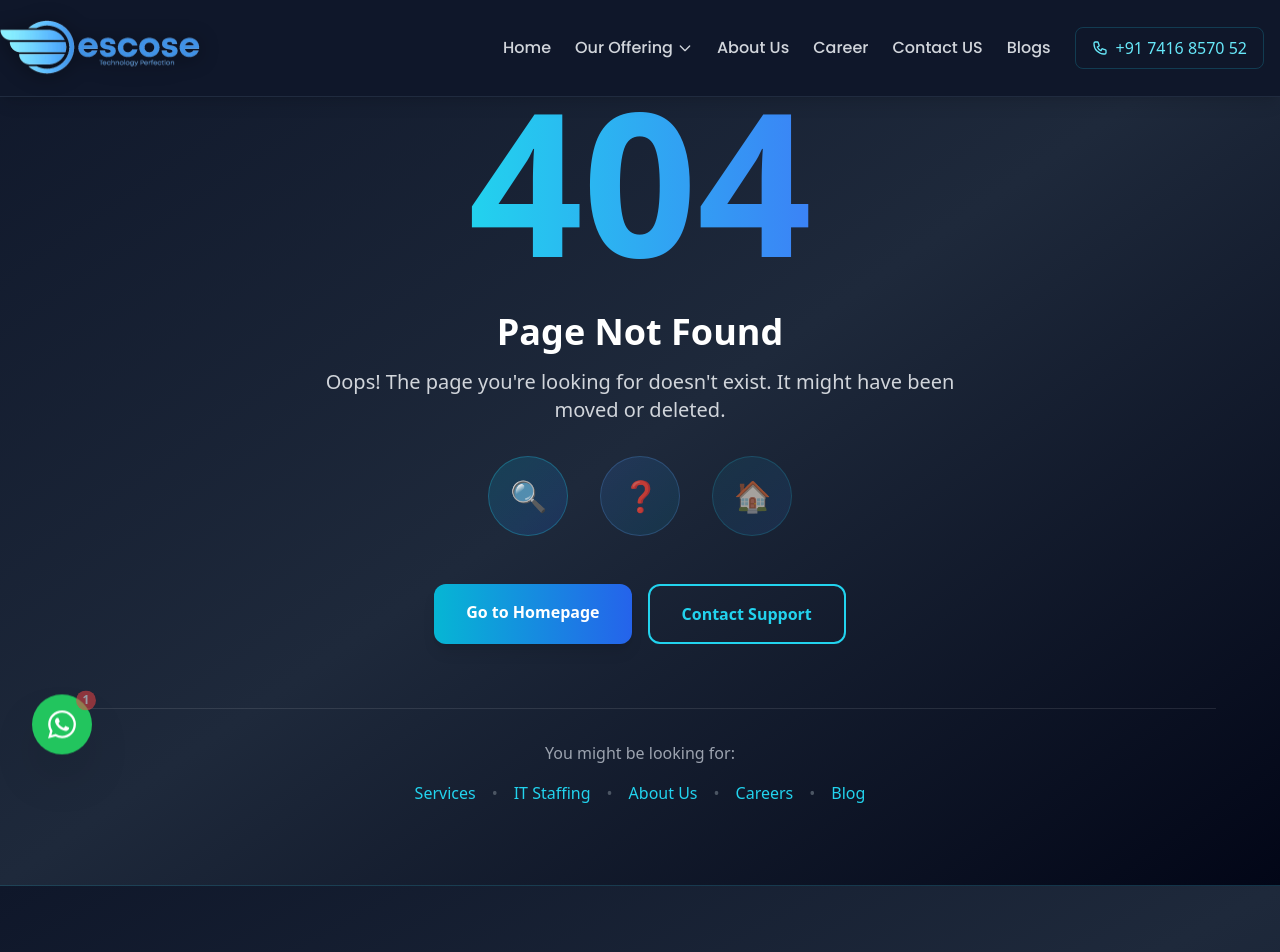
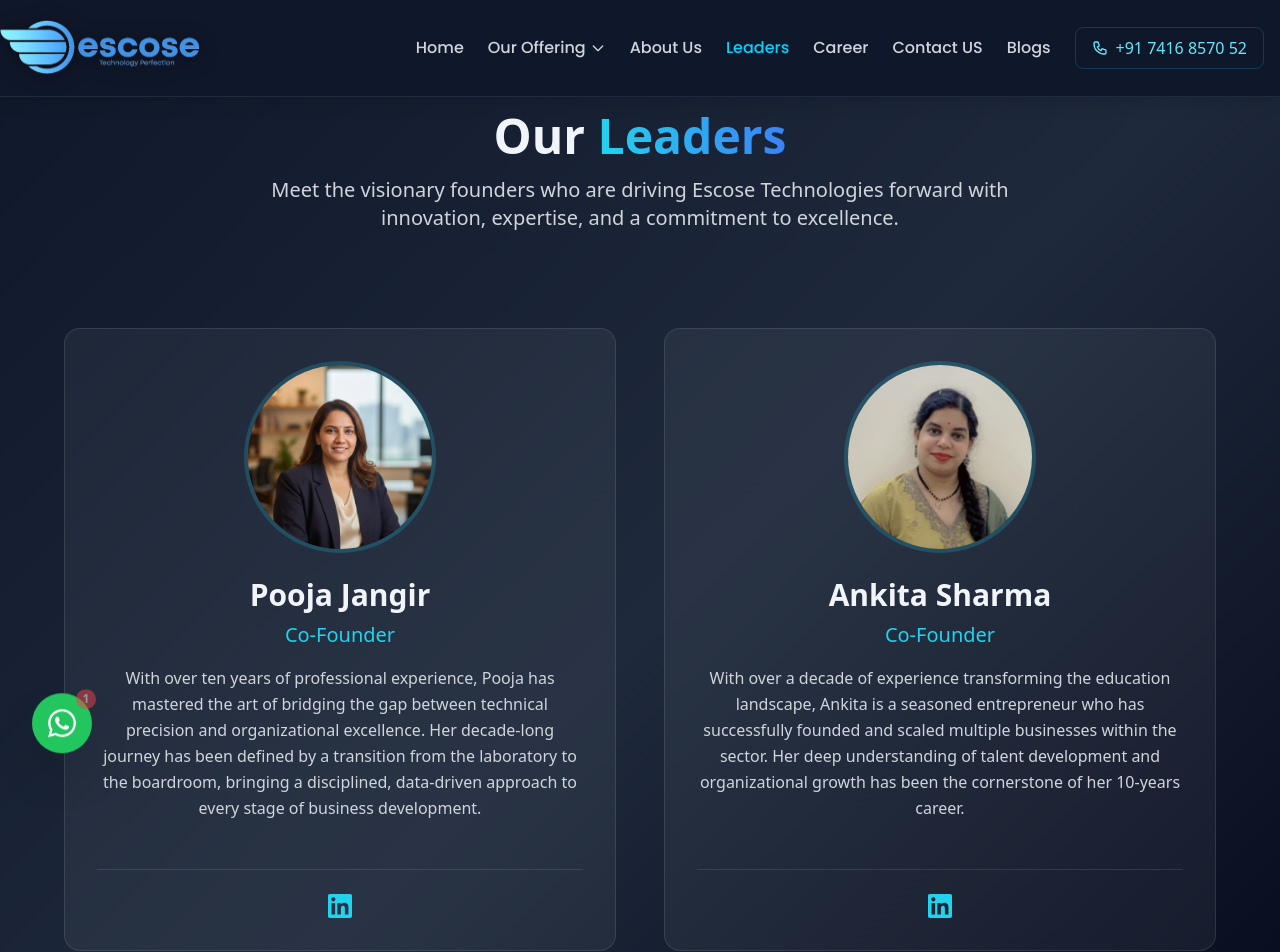
Before and after one commit to Escose007/Escose, a React (Vite) app: page /leaders in a window 1280 px wide. Shown: the top 952 px of the page. Built offline with nearby package versions, Linux system fonts and the light colour scheme; a web font is replaced by a local one.

Commit message:
feat: Add Leaders page to showcase company founders, including their bios and LinkedIn profiles; update routing and navigation links accordingly

```diff
--- a/src/assets/index.js
+++ b/src/assets/index.js
@@ -33,6 +33,8 @@ import close from './close.svg';
 import escose_logo from './escose_logo.webp';
 import menu from './menu.svg';
 import hosting from './hosting.svg';
+import pooja_jangir from './pooja_jangir.png';
+import ankita_sharma from './ankita_sharma.png';
 
 export {
   react,
@@ -70,4 +72,6 @@ export {
   escose_logo,
   menu,
   hosting,
+  pooja_jangir,
+  ankita_sharma,
 };
--- a/src/constants/index.js
+++ b/src/constants/index.js
@@ -55,6 +55,10 @@ export const navLinks = [
   {
     id: '/about',
     title: 'About Us',
+  },
+  {
+    id: '/leaders',
+    title: 'Leaders',
   },
   {
     id: '/careers',
--- a/src/main.jsx
+++ b/src/main.jsx
@@ -19,6 +19,7 @@ const SolutionsFlow = lazy(() => import('./page/SolutionsFlow'));
 const Services = lazy(() => import('./page/Services'));
 const Careers = lazy(() => import('./page/Careers'));
 const About = lazy(() => import('./page/About'));
+const Leaders = lazy(() => import('./page/Leaders'));
 const NotFound = lazy(() => import('./page/NotFound'));
 const CaseStudies = lazy(() => import('./page/CaseStudies'));
 const PrivacyPolicy = lazy(() => import('./page/PrivacyPolicy'));
@@ -59,6 +60,7 @@ ReactDOM.createRoot(document.getElementById('root')).render(
                 <Route path="/" element={<App />}>
                   <Route index element={<Home />} />
                   <Route path="about" element={<About />} />
+                  <Route path="leaders" element={<Leaders />} />
                   <Route path="blogs" element={<Blogs />} />
                   <Route path="blogs/:slug" element={<BlogDetail />} />
                   <Route path="contact" element={<Contact />} />
--- /dev/null
+++ b/src/page/Leaders.jsx
@@ -0,0 +1,137 @@
+import { Helmet } from 'react-helmet-async';
+import styles from '../style';
+import { pooja_jangir, ankita_sharma } from '../assets';
+
+export default function Leaders() {
+  const founders = [
+    {
+      name: 'Pooja Jangir',
+      role: 'Co-Founder',
+      bio: 'With over ten years of professional experience, Pooja has mastered the art of bridging the gap between technical precision and organizational excellence. Her decade-long journey has been defined by a transition from the laboratory to the boardroom, bringing a disciplined, data-driven approach to every stage of business development.',
+      image: pooja_jangir,
+      linkedin: 'https://www.linkedin.com/in/escose-pooja-jangir',
+    },
+    {
+      name: 'Ankita Sharma',
+      role: 'Co-Founder',
+      bio: 'With over a decade of experience transforming the education landscape, Ankita is a seasoned entrepreneur who has successfully founded and scaled multiple businesses within the sector. Her deep understanding of talent development and organizational growth has been the cornerstone of her 10-years career.',
+      image: ankita_sharma,
+      linkedin: 'https://www.linkedin.com/in/ankita-sharma-escose/',
+    },
+  ];
+
+  return (
+    <>
+      <Helmet>
+        <title>Our Leaders | Escose Technologies - Meet the Founders</title>
+        <meta name="description" content="Meet the visionary leaders behind Escose Technologies. Learn about our founders' expertise, experience, and commitment to delivering exceptional IT staffing and software development solutions." />
+        <meta name="keywords" content="escose founders, leadership team, company leaders, IT staffing leaders, software development founders" />
+        <link rel="canonical" href="https://escose.com/leaders" />
+
+        {/* Open Graph */}
+        <meta property="og:title" content="Our Leaders | Escose Technologies" />
+        <meta property="og:description" content="Meet the visionary leaders behind Escose Technologies." />
+        <meta property="og:url" content="https://escose.com/leaders" />
+        <meta property="og:type" content="website" />
+
+        {/* Twitter */}
+        <meta name="twitter:card" content="summary_large_image" />
+        <meta name="twitter:title" content="Our Leaders | Escose Technologies" />
+        <meta name="twitter:description" content="Meet the visionary leaders behind Escose Technologies." />
+      </Helmet>
+
+      <div className="bg-gradient-to-br from-slate-900 via-slate-800 to-slate-950 text-slate-100 min-h-screen">
+        {/* Hero */}
+        <section className={`${styles.paddingX} ${styles.flexCenter} pt-32 md:pt-28 pb-12`}>
+          <div className={`${styles.boxWidth} text-center`}>
+            <h1 className="text-5xl font-bold mb-4">
+              Our <span className="bg-gradient-to-r from-cyan-400 to-blue-500 bg-clip-text text-transparent">Leaders</span>
+            </h1>
+            <p className="text-xl text-gray-300 max-w-3xl mx-auto">
+              Meet the visionary founders who are driving Escose Technologies forward with innovation, expertise, and a commitment to excellence.
+            </p>
+          </div>
+        </section>
+
+        {/* Founders Section */}
+        <section className={`${styles.paddingX} ${styles.flexCenter} py-12`}>
+          <div className={`${styles.boxWidth}`}>
+            <div className="grid md:grid-cols-2 gap-12">
+              {founders.map((founder, index) => (
+                <div
+                  key={index}
+                  className="bg-white/5 border border-white/10 rounded-2xl p-8
+                    hover:border-cyan-400/50 hover:shadow-2xl hover:shadow-cyan-500/20
+                    hover:-translate-y-2 hover:scale-[1.02]
+                    transition-all duration-500 ease-out
+                    group cursor-pointer"
+                >
+                  <div className="flex flex-col items-center text-center mb-6">
+                    <div className="w-48 h-48 rounded-full overflow-hidden mb-6 border-4 border-cyan-400/20
+                      group-hover:border-cyan-400/50 group-hover:shadow-lg group-hover:shadow-cyan-400/30
+                      transition-all duration-500 ease-out">
+                      <img
+                        src={founder.image}
+                        alt={founder.name}
+                        className="w-full h-full object-cover
+                          group-hover:scale-110
+                          transition-transform duration-500 ease-out"
+                      />
+                    </div>
+                    <h2 className="text-3xl font-bold mb-2
+                      group-hover:text-cyan-300
+                      transition-colors duration-300">{founder.name}</h2>
+                    <p className="text-xl text-cyan-400 mb-4
+                      group-hover:text-cyan-300
+                      transition-colors duration-300">{founder.role}</p>
+                    <p className="text-gray-300 leading-relaxed mb-6
+                      group-hover:text-gray-200
+                      transition-colors duration-300">{founder.bio}</p>
+                  </div>
+
+                  <div className="flex justify-center pt-6 border-t border-white/10
+                    group-hover:border-cyan-400/30
+                    transition-colors duration-300">
+                    <a
+                      href={founder.linkedin}
+                      target="_blank"
+                      rel="noopener noreferrer"
+                      className="text-cyan-400 hover:text-cyan-300
+                        hover:scale-125
+                        transition-all duration-300 ease-out
+                        transform"
+                      aria-label={`${founder.name} LinkedIn`}
+                    >
+                      <svg
+                        className="w-6 h-6"
+                        fill="currentColor"
+                        viewBox="0 0 24 24"
+                        xmlns="http://www.w3.org/2000/svg"
+                      >
+                        <path d="M20.447 20.452h-3.554v-5.569c0-1.328-.027-3.037-1.852-3.037-1.853 0-2.136 1.445-2.136 2.939v5.667H9.351V9h3.414v1.561h.046c.477-.9 1.637-1.85 3.37-1.85 3.601 0 4.267 2.37 4.267 5.455v6.286zM5.337 7.433c-1.144 0-2.063-.926-2.063-2.065 0-1.138.92-2.063 2.063-2.063 1.14 0 2.064.925 2.064 2.063 0 1.139-.925 2.065-2.064 2.065zm1.782 13.019H3.555V9h3.564v11.452zM22.225 0H1.771C.792 0 0 .774 0 1.729v20.542C0 23.227.792 24 1.771 24h20.451C23.2 24 24 23.227 24 22.271V1.729C24 .774 23.2 0 22.222 0h.003z" />
+                      </svg>
+                    </a>
+                  </div>
+                </div>
+              ))}
+            </div>
+          </div>
+        </section>
+
+        {/* Vision Section */}
+        <section className={`${styles.paddingX} ${styles.flexCenter} py-12 bg-white/5`}>
+          <div className={`${styles.boxWidth}`}>
+            <div className="text-center max-w-4xl mx-auto">
+              <h2 className="text-3xl font-bold mb-6">
+                Our <span className="bg-gradient-to-r from-cyan-400 to-blue-500 bg-clip-text text-transparent">Vision</span>
+              </h2>
+              <p className="text-gray-300 text-lg leading-relaxed">
+                At Escose Technologies, our founders are committed to bridging the global talent gap by connecting exceptional engineers with innovative companies. We believe in building long-term partnerships, delivering value through pre-vetted talent, and empowering businesses to scale faster and smarter. Our vision is to become the most trusted partner for IT staffing and engineering talent solutions worldwide.
+              </p>
+            </div>
+          </div>
+        </section>
+      </div>
+    </>
+  );
+}
```
Also changed, not shown: src/assets/ankita_sharma.png (added), src/assets/pooja_jangir.png (added).
